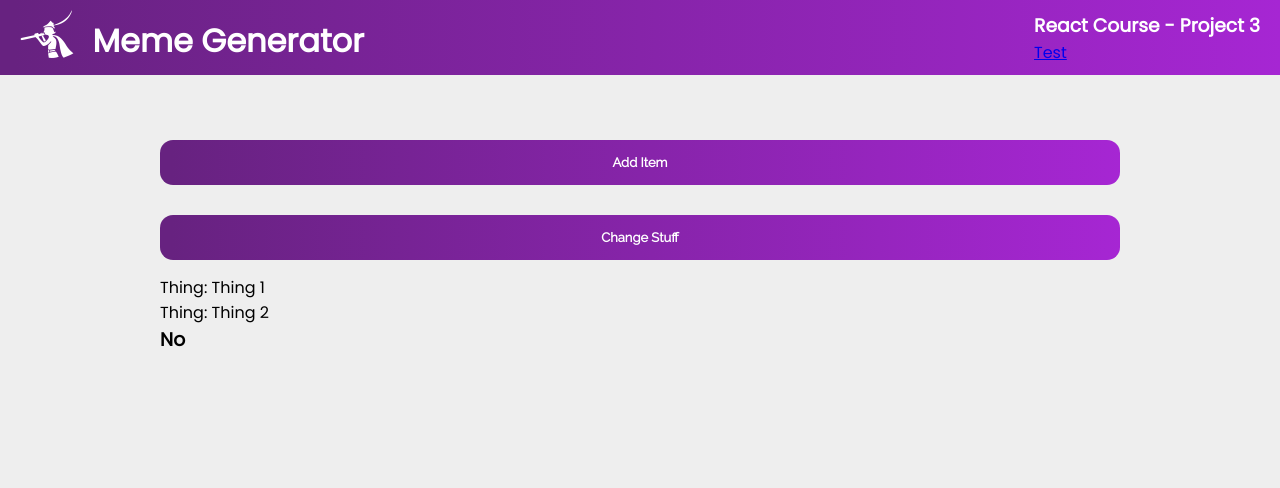
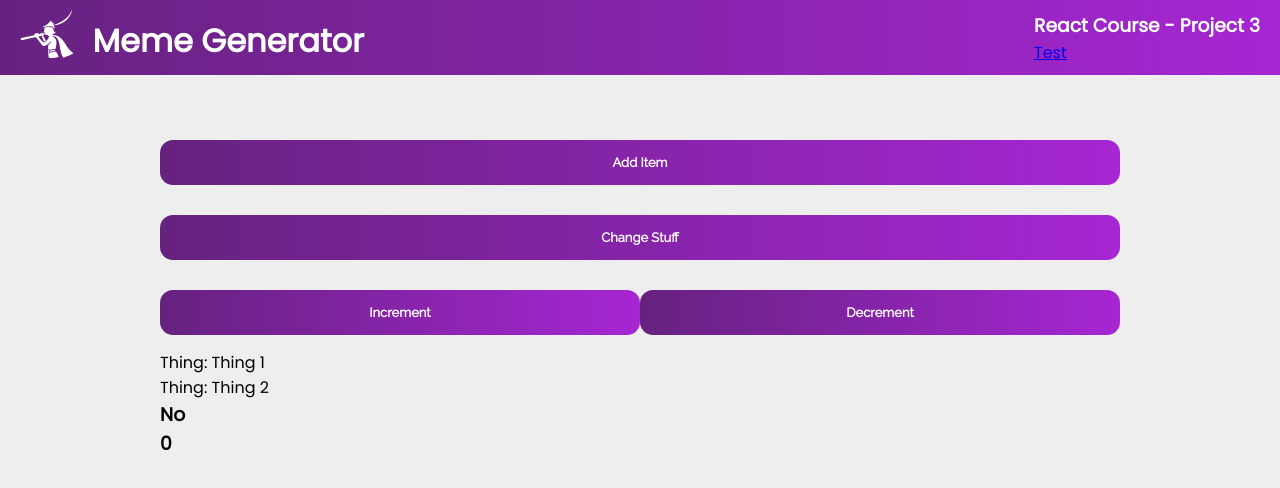
Before and after one commit to KramStyles/meme-with-react, a React (Create React App) app: page /test in a window 1280 px wide. Shown: the top 488 px of the page. Built offline with nearby package versions, Linux system fonts and the light colour scheme.

Commit message:
set up counter using state

```diff
--- a/src/Components/assets/TestFile.jsx
+++ b/src/Components/assets/TestFile.jsx
@@ -7,6 +7,8 @@ export default function TestFile() {
 
     const [stuff, setStuff] = useState('No');
     const [active, setActive] = useState(false);
+
+    const [counter, setCounter] = useState(0);
 
     const thingsElement = things.map(item => <p key={item}>Thing: {item}</p>)
 
@@ -30,8 +32,15 @@ export default function TestFile() {
     <div className='container'>
         <button onClick={addItem}>Add Item</button>
         <button onClick={handleClick}>Change Stuff</button>
+        <div style={{
+            display: 'flex',
+        }}>
+            <button onClick={e => {setCounter(counter + 1)}}>Increment</button>
+            <button onClick={e => {setCounter(counter - 1)}}>Decrement</button>
+        </div>
         {thingsElement}
         <h3>{stuff}</h3>
+        <h3>{counter}</h3>
     </div>
   )
 }
```
